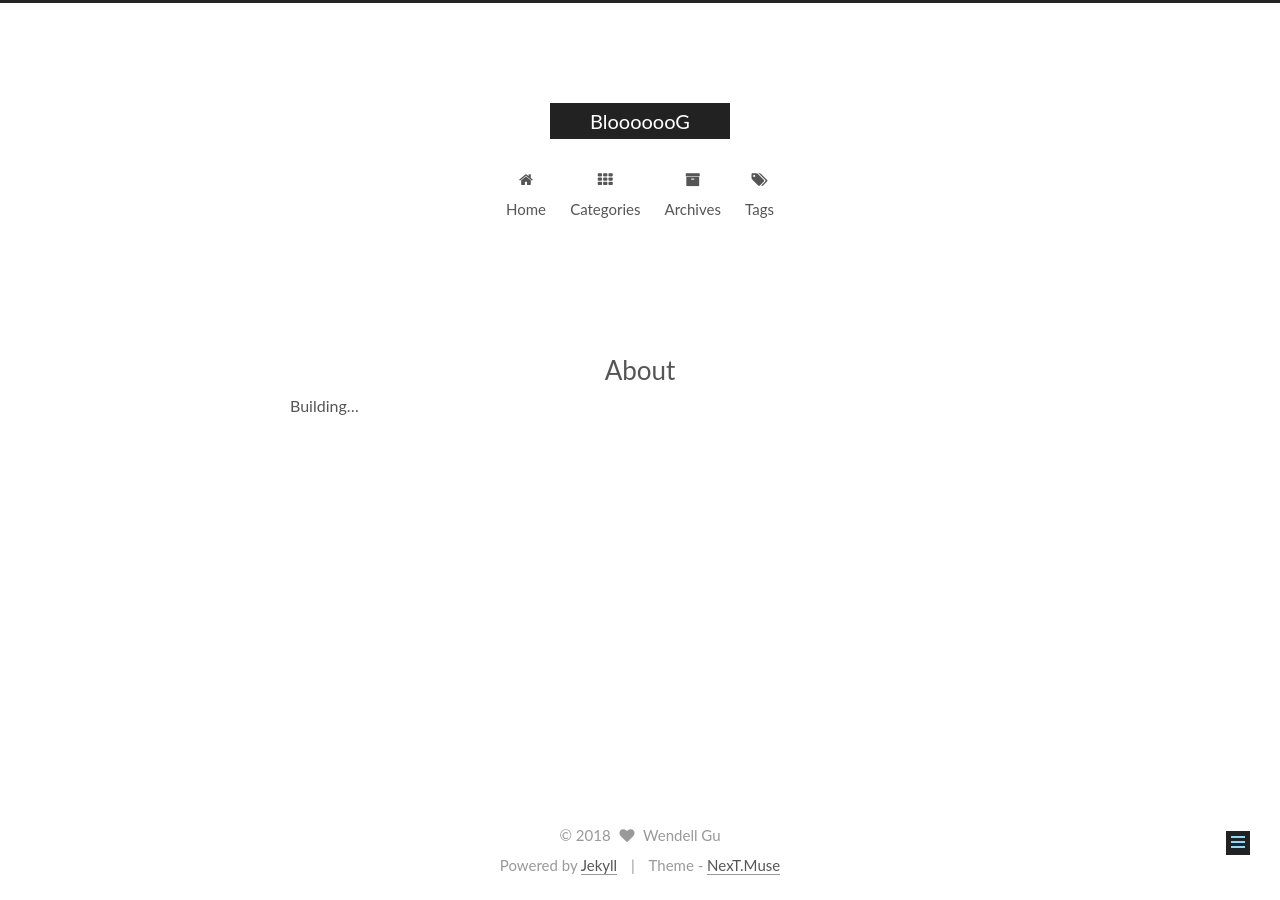
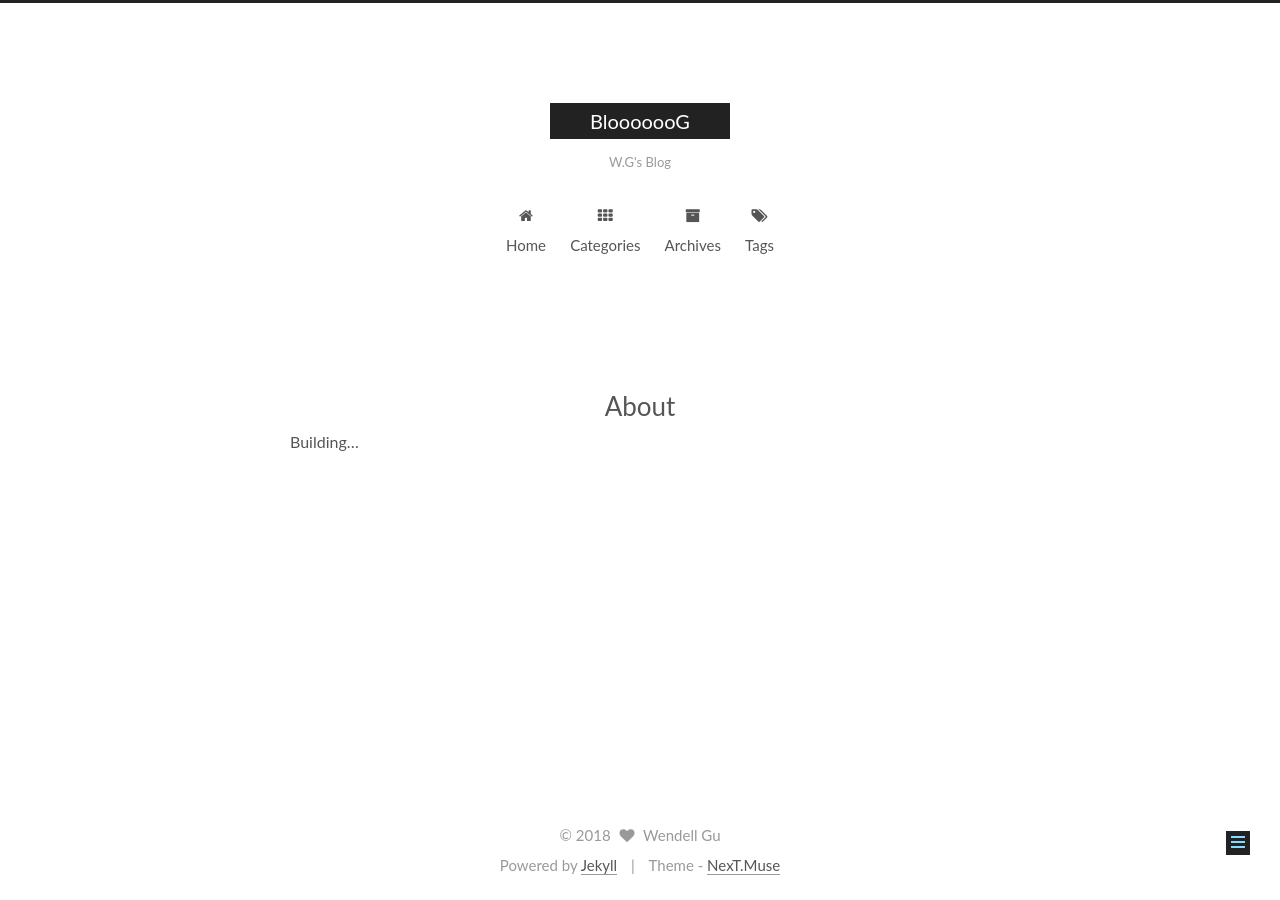
Before and after one commit to WendellGul/wendellgul.github.io, a Jekyll site: the page built from about/index.md, in a window 1280 px wide. Built offline with Jekyll 4.4.1, drawn with Linux system fonts in a browser that asks for light colours; some web fonts are replaced.

Commit message:
change something

```diff
--- a/_config.yml
+++ b/_config.yml
@@ -5,7 +5,7 @@
 
 # Site
 title: BlooooooG
-subtitle:
+subtitle: W.G's Blog
 description:
 author: Wendell Gu
 # Support language: de, en, fr-FR, id, ja, ko, pt-BR, pt, ru, zh-Hans, zh-hk, zh-tw
```
